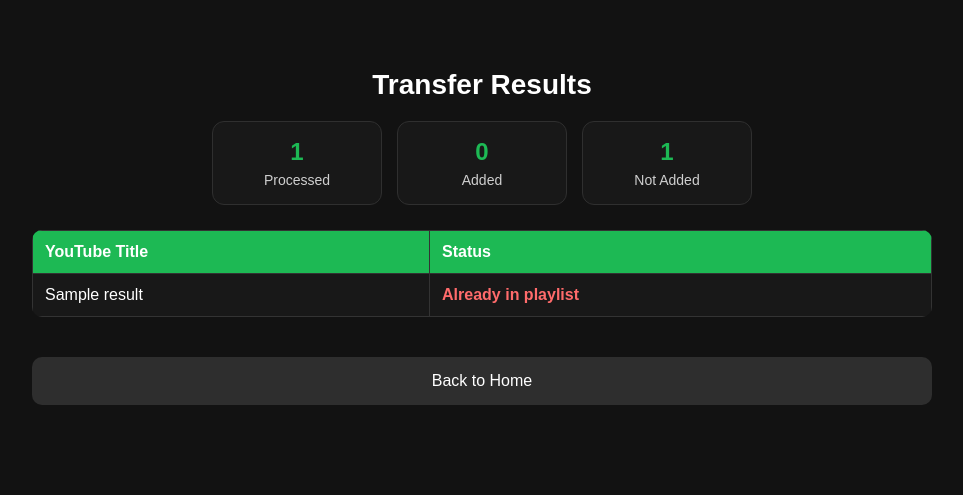
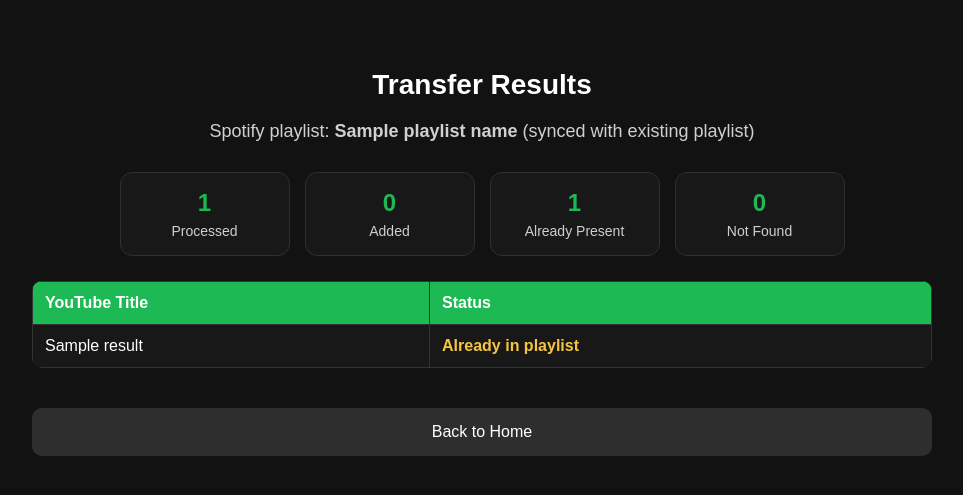
Before and after one commit to sbhardw3/AddMusicToSpotify, a Flask app: template templates/transfer_result.html in a window 1280 px wide. Shown: the top 495 px of the page, without its empty margins (158-1121 px from the left). Run offline with Flask 3, Linux system fonts and the light colour scheme; the template is opened without the code that fills it: most values are stand-ins (such as "Sample title", 1, 10 or a date in 2020).

Commit message:
added auto-sync with duplicate song detection. Playlist cleanup undoing creating of new playlists everytime

```diff
--- a/app.py
+++ b/app.py
@@ -45,7 +45,7 @@ def login_spotify():
     url = (
         f"https://accounts.spotify.com/authorize?"
         f"response_type=code&client_id={CLIENT_ID}"
-        f"&scope=playlist-modify-private playlist-modify-public"
+        f"&scope=playlist-read-private playlist-modify-private playlist-modify-public"
         f"&redirect_uri={encoded_redirect}"
     )
     return redirect(url)
@@ -88,9 +88,21 @@ def transfer_playlist():
     playlist_id = request.form["playlist_id"]
     songs = youtube_client.get_videos_from_playlist(playlist_id)
 
-    playlist_name = "Transferred Youtube Playlist"
-    user_id = spotify_client.get_user_id()
-    spotify_playlist_id = spotify_client.create_playlist(user_id, playlist_name)
+    playlist_name = get_playlist_name_by_id(playlist_id)
+
+    # Try to find existing Spotify playlist first
+    spotify_playlist_id = spotify_client.find_playlist_by_name(playlist_name)
+
+    playlist_created = False
+
+    # If not found, create a new one
+    if not spotify_playlist_id:
+        user_id = spotify_client.get_user_id()
+        spotify_playlist_id = spotify_client.create_playlist(user_id, playlist_name)
+        playlist_created = True
+
+    # Get all existing songs in that Spotify playlist
+    existing_track_ids = spotify_client.get_playlist_track_ids(spotify_playlist_id)
 
     results = []
 
@@ -98,14 +110,29 @@ def transfer_playlist():
         spotify_id = spotify_client.search_song(song.title)
 
         if spotify_id:
-            added = spotify_client.add_song(spotify_playlist_id, spotify_id)
-            status = "Added" if added else "Failed"
+            if spotify_id in existing_track_ids:
+                status = "Already in playlist"
+            else:
+                added = spotify_client.add_song_to_playlist(spotify_playlist_id, spotify_id)
+                if added:
+                    status = "Added"
+                    existing_track_ids.add(spotify_id)
+                else:
+                    status = "Failed"
         else:
             status = "Not found on Spotify"
 
-        results.append({"title": song.title, "status": status})
+        results.append({
+            "title": song.title,
+            "status": status
+        })
 
-    return render_template("transfer_result.html", results=results)
+    return render_template(
+        "transfer_result.html",
+        results=results,
+        playlist_name=playlist_name,
+        playlist_created=playlist_created
+    )
 
 if __name__ == "__main__":
     app.run(debug=True)
--- a/static/style.css
+++ b/static/style.css
@@ -183,6 +183,11 @@ p {
     margin: 0;
 }
 
+.status-skipped {
+    color: #f5c542;
+    font-weight: bold;
+}
+
 @keyframes spin {
     0% { transform: rotate(0deg); }
     100% { transform: rotate(360deg); }
--- a/templates/transfer_result.html
+++ b/templates/transfer_result.html
@@ -7,6 +7,16 @@
 <body>
 <div class="container">
     <h1>Transfer Results</h1>
+
+    <p>
+        Spotify playlist:
+        <strong>{{ playlist_name }}</strong>
+        {% if playlist_created %}
+            (created)
+        {% else %}
+            (synced with existing playlist)
+        {% endif %}
+    </p>
 
     <div class="summary-bar">
         <div class="summary-card">
@@ -21,9 +31,15 @@
         </div>
         <div class="summary-card">
             <span class="summary-number">
-                {{ results | rejectattr("status", "equalto", "Added") | list | length }}
+                {{ results | selectattr("status", "equalto", "Already in playlist") | list | length }}
             </span>
-            <span class="summary-label">Not Added</span>
+            <span class="summary-label">Already Present</span>
+        </div>
+        <div class="summary-card">
+            <span class="summary-number">
+                {{ results | selectattr("status", "equalto", "Not found on Spotify") | list | length }}
+            </span>
+            <span class="summary-label">Not Found</span>
         </div>
     </div>
 
@@ -38,7 +54,15 @@
             {% for result in results %}
             <tr>
                 <td>{{ result.title }}</td>
-                <td class="{% if result.status == 'Added' %}status-added{% else %}status-failed{% endif %}">
+                <td class="
+                    {% if result.status == 'Added' %}
+                        status-added
+                    {% elif result.status == 'Already in playlist' %}
+                        status-skipped
+                    {% else %}
+                        status-failed
+                    {% endif %}
+                ">
                     {{ result.status }}
                 </td>
             </tr>
```
Also changed, not shown: spotify.py (+55 -0 lines).
